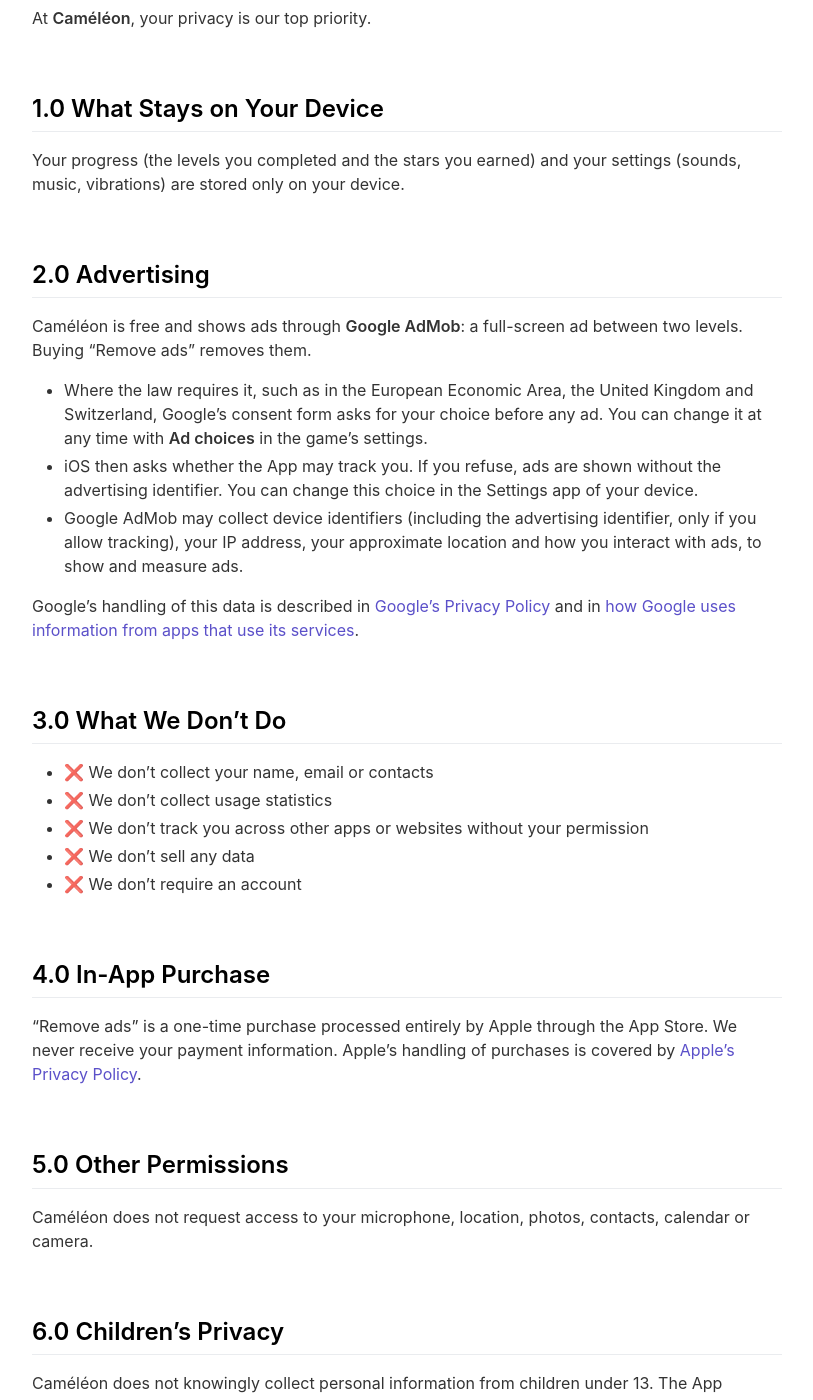
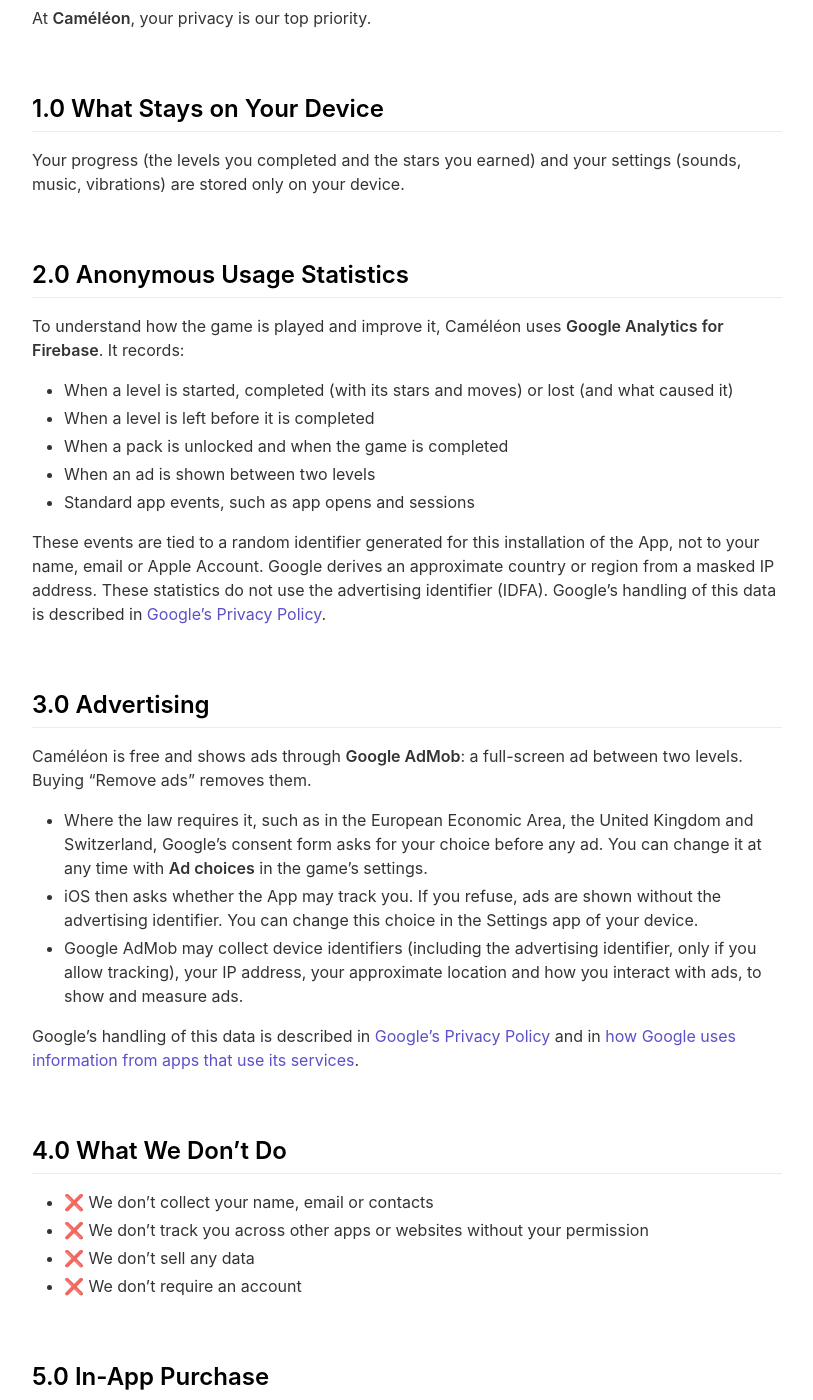
Before and after one commit to AmineArous/cameleon-landingpage, a Jekyll site: the page built from _pages/privacypolicy.md, in a window 1280 px wide and 1400 px high, scrolled down 278 px. Shown: the whole window, without its empty margins (233-1046 px from the left). Built offline with Jekyll 4.4.1, drawn with Linux system fonts in a browser that asks for light colours; nearby versions of some CDN libraries; some of the changed text lies outside the part shown.

Commit message:
Statistiques Firebase dans la politique de confidentialité

```diff
--- a/_pages/privacypolicy.md
+++ b/_pages/privacypolicy.md
@@ -19,7 +19,21 @@ Your progress (the levels you completed and the stars you earned) and your setti
 
 <br>
 
-## 2.0 Advertising
+## 2.0 Anonymous Usage Statistics
+
+To understand how the game is played and improve it, Caméléon uses **Google Analytics for Firebase**. It records:
+
+- When a level is started, completed (with its stars and moves) or lost (and what caused it)
+- When a level is left before it is completed
+- When a pack is unlocked and when the game is completed
+- When an ad is shown between two levels
+- Standard app events, such as app opens and sessions
+
+These events are tied to a random identifier generated for this installation of the App, not to your name, email or Apple Account. Google derives an approximate country or region from a masked IP address. These statistics do not use the advertising identifier (IDFA). Google's handling of this data is described in [Google's Privacy Policy](https://policies.google.com/privacy).
+
+<br>
+
+## 3.0 Advertising
 
 Caméléon is free and shows ads through **Google AdMob**: a full-screen ad between two levels. Buying "Remove ads" removes them.
 
@@ -31,40 +45,39 @@ Google's handling of this data is described in [Google's Privacy Policy](https:/
 
 <br>
 
-## 3.0 What We Don't Do
+## 4.0 What We Don't Do
 
 - ❌ We don't collect your name, email or contacts
-- ❌ We don't collect usage statistics
 - ❌ We don't track you across other apps or websites without your permission
 - ❌ We don't sell any data
 - ❌ We don't require an account
 
 <br>
 
-## 4.0 In-App Purchase
+## 5.0 In-App Purchase
 
 "Remove ads" is a one-time purchase processed entirely by Apple through the App Store. We never receive your payment information. Apple's handling of purchases is covered by [Apple's Privacy Policy](https://www.apple.com/legal/privacy/).
 
 <br>
 
-## 5.0 Other Permissions
+## 6.0 Other Permissions
 
 Caméléon does not request access to your microphone, location, photos, contacts, calendar or camera.
 
 <br>
 
-## 6.0 Children's Privacy
+## 7.0 Children's Privacy
 
-Caméléon does not knowingly collect personal information from children under 13. The App contains ads.
+Caméléon does not knowingly collect personal information from children under 13. The anonymous usage statistics described above are not tied to anyone's identity. The App contains ads.
 
 <br>
 
-## 7.0 Changes to This Policy
+## 8.0 Changes to This Policy
 
 If this policy changes, the updated version will be posted on this page with a new date.
 
 <br>
 
-## 8.0 Contact
+## 9.0 Contact
 
 Questions about this policy? Contact us at [sixtyedge@gmail.com](mailto:sixtyedge@gmail.com).
```
Also changed, not shown: _pages/terms.md (+1 -0 lines).
